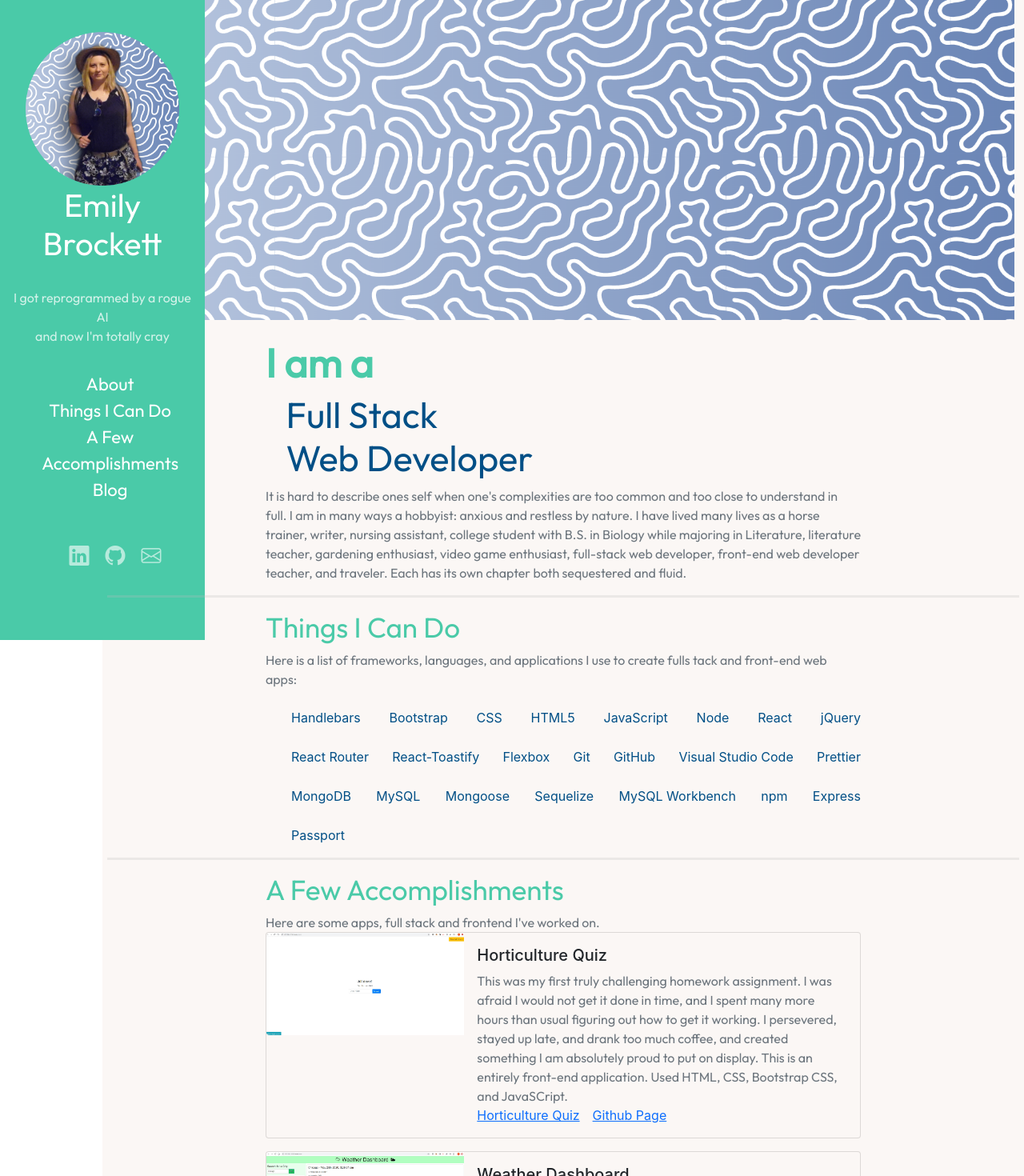
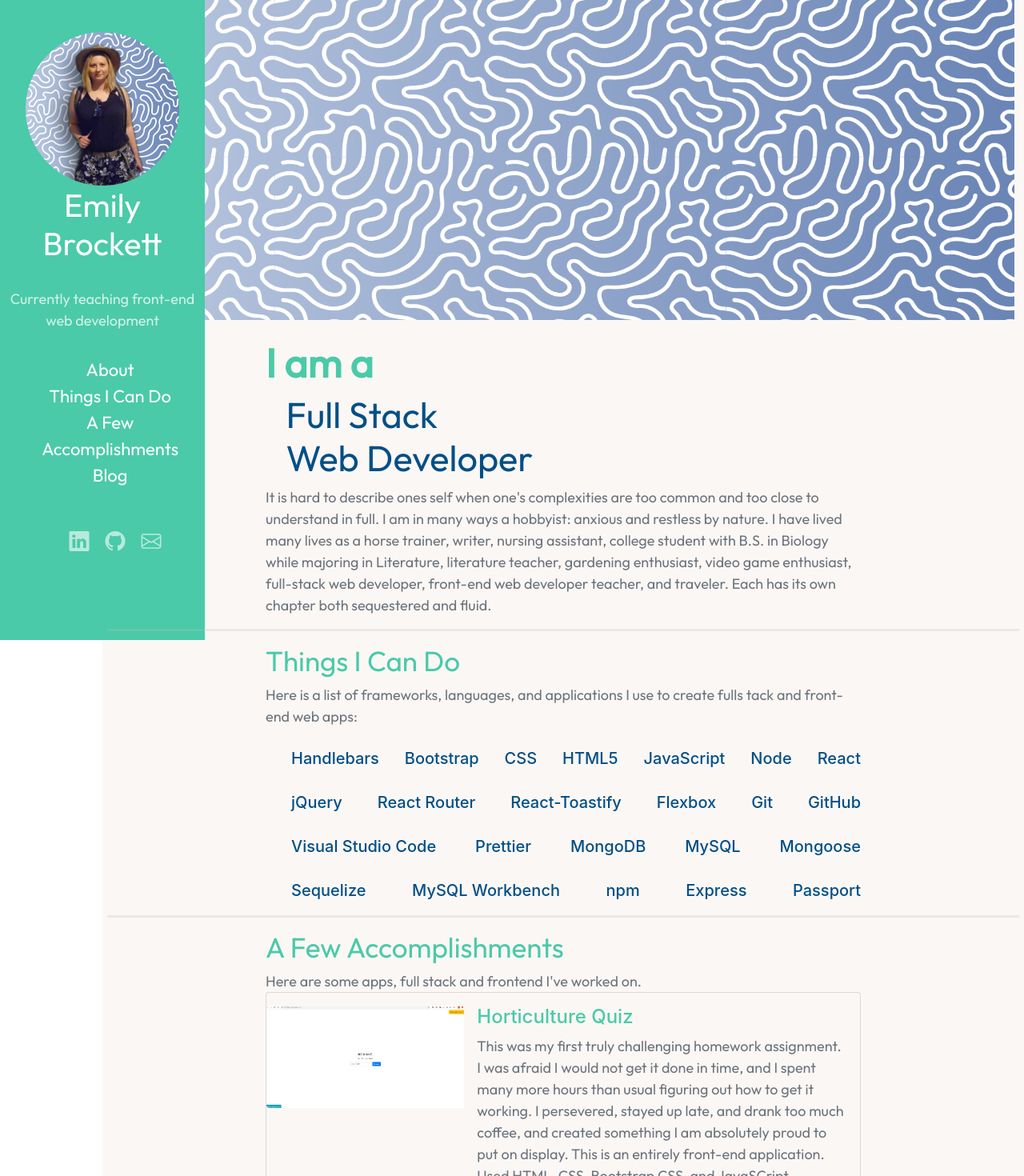
Before and after one commit to BrockBatBlue/emily-brockett-react-portfolio, a React (Create React App) app: page / in a window 1280 px wide. Shown: the top 1470 px of the page at 80% size. Built offline with nearby package versions, Linux system fonts and the light colour scheme.

Commit message:
changed fonts sizes and weights to better suit the reader

```diff
--- a/src/Components/Card.jsx
+++ b/src/Components/Card.jsx
@@ -17,6 +17,7 @@ function Card(props) {
                         <div className="card-body">
                             <h5 className="card-title">{props.title}</h5>
                             <p className="card-text">{props.description}</p>
+                            <br />
                             <a href={props.deployedUrl} className="card-link">
                                 {props.deployedTitle}
                             </a>
--- a/src/Components/Navbar.jsx
+++ b/src/Components/Navbar.jsx
@@ -20,9 +20,9 @@ function Navbar() {
                         </h1>
                         <br></br>
                         <p>
-                            I got reprogrammed by a rogue AI
+                            Currently teaching front-end
                             <br />
-                            and now I'm totally cray
+                            web development
                         </p>
                     </header>
                     <br></br>
--- a/src/Styles/Card.css
+++ b/src/Styles/Card.css
@@ -8,4 +8,17 @@
 }
 .img-fluid {
    width: 100%;
+   justify-content: center;
+   margin-top: 2vh;
 }
+.card-title {
+    color:#4acaa8;
+    font-size: x-large;
+}
+.card-link {
+    justify-content: space-between;
+    text-decoration: none;
+    color:#014f86;
+    font-weight: bold;
+    font-size: 16px;
+}
--- a/src/Styles/MainPage.css
+++ b/src/Styles/MainPage.css
@@ -38,6 +38,7 @@ p {
     font-family: 'Outfit', sans-serif;
     color:#6c757d;
     margin-bottom: 0 !important;
+    font-size: 18px;
 }
 ul.feature-skills {
     display: flex;
@@ -46,6 +47,8 @@ ul.feature-skills {
     justify-content: space-between;
     gap: 25px;
 }
-li {
+ul.feature-skills li {
     color:#014f86;
+    font-size: 20px;
+    font-weight: 500;
 }
```
